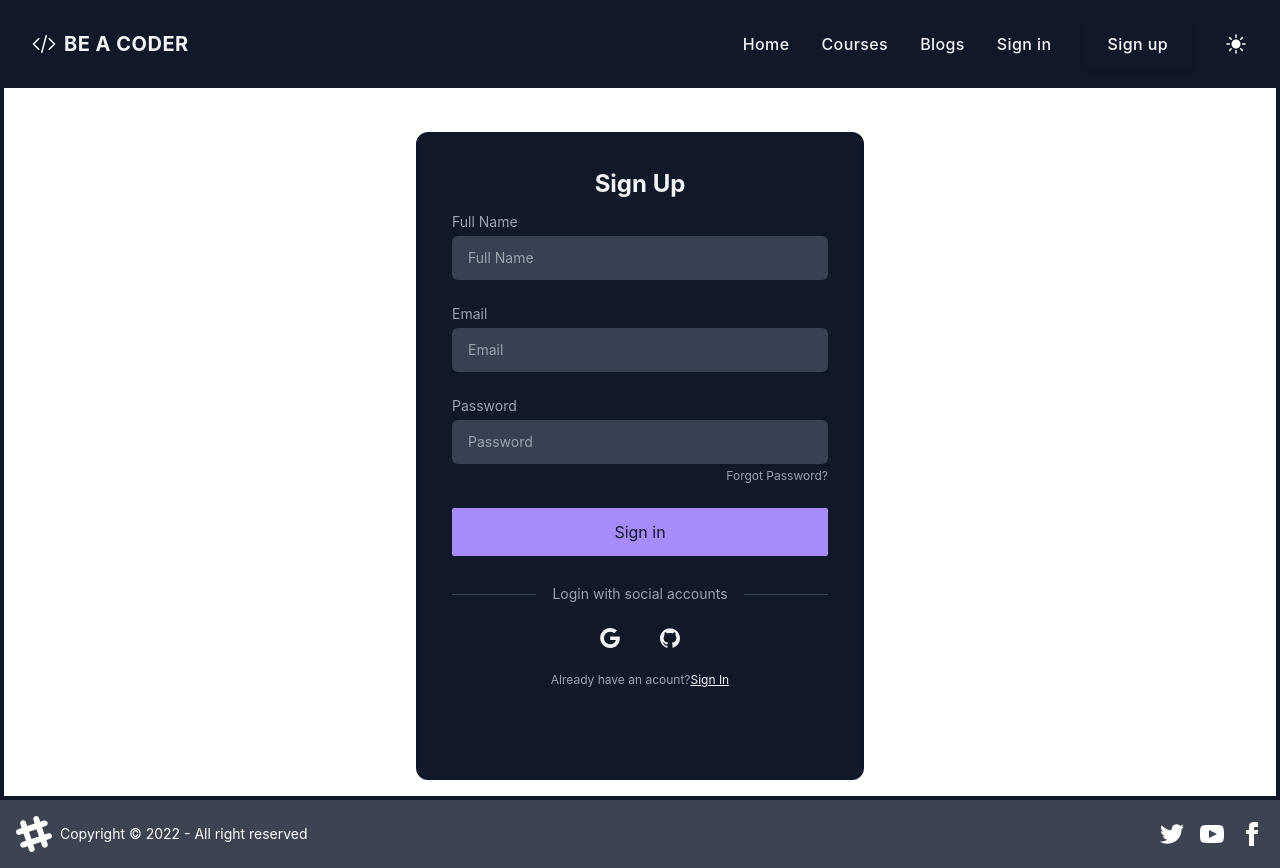
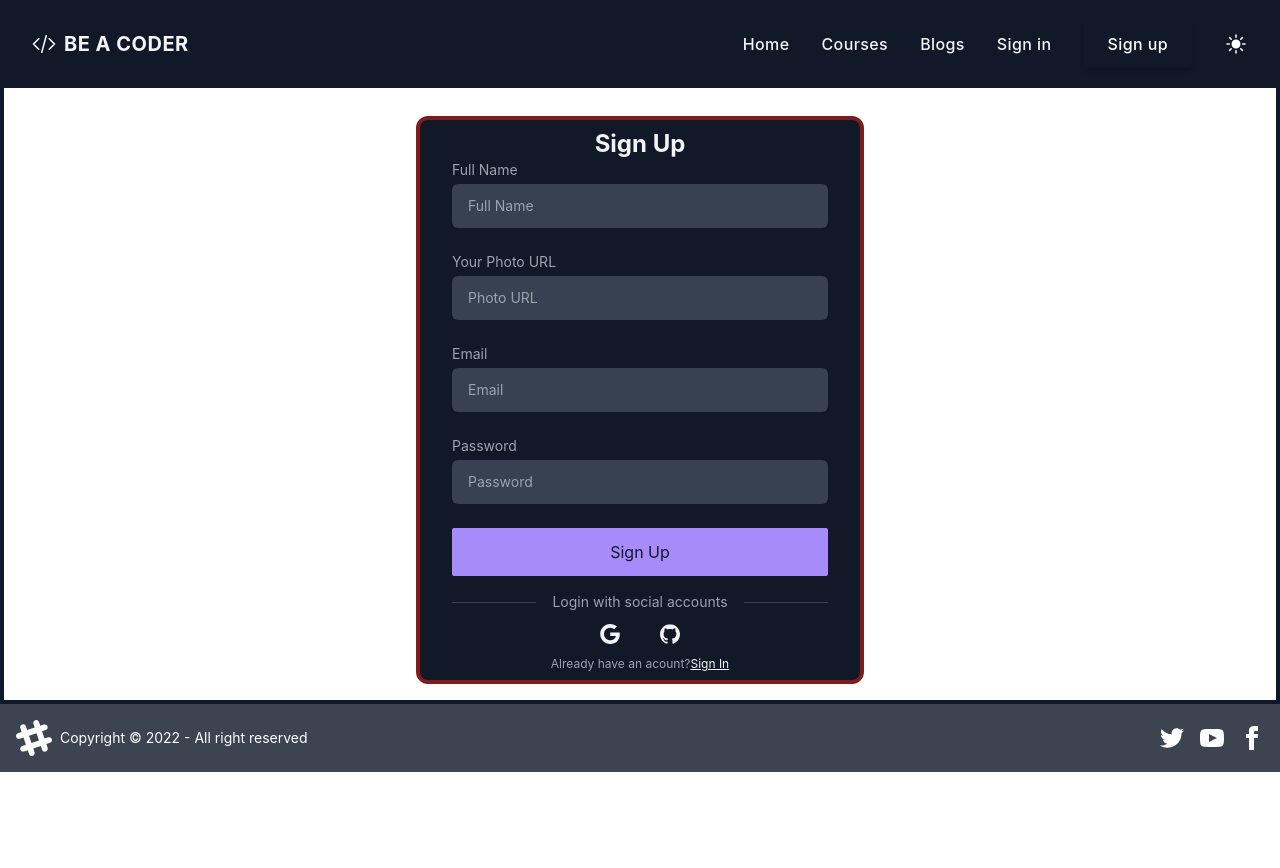
Before and after one commit to KhalidMimMuzahid/be-a-coder-client-side-react-app, a React (Create React App) app: page /signup in a window 1280 px wide. After the commit the page ends 800 px from the top, so only its background shows below. Built offline with nearby package versions, Linux system fonts and the light colour scheme; no server answers.

Commit message:
update user url link and set it to navbar

```diff
--- a/src/component/Header/Header.js
+++ b/src/component/Header/Header.js
@@ -4,10 +4,6 @@ import { Link } from "react-router-dom";
 import { AuthContext } from "../../contexts/UserContex";
 
 const Header = () => {
-  const { setIsLoading, isLoading } = useContext(AuthContext);
-  // useEffect(() => {
-  //   setIsLoading(!isLoading);
-  // }, [isLoading]);
   const { currentUser, logOut, isDark, setIsDark } = useContext(AuthContext);
   console.log(currentUser);
   const [isMenuOpen, setIsMenuOpen] = useState(false);
@@ -124,8 +120,12 @@ const Header = () => {
                     to="/profile"
                     className="inline-flex items-center justify-center h-12 px-6 font-medium tracking-wide text-white transition duration-200 rounded shadow-md bg-deep-purple-accent-400 hover:bg-deep-purple-accent-700 focus:shadow-outline focus:outline-none"
                   >
-                    {currentUser.displayName}
-                    {currentUser.email}
+                    <img
+                      src={currentUser.photoURL}
+                      alt={currentUser.displayName}
+                      title={currentUser.displayName}
+                      className="object-cover object-center w-8 h-8 rounded-full shadow-sm dark:bg-gray-500 dark:border-gray-700"
+                    />
                   </Link>
                 </li>
               </>
--- a/src/component/Home/Home.js
+++ b/src/component/Home/Home.js
@@ -5,8 +5,6 @@ import { Link } from "react-router-dom";
 import { AuthContext } from "../../contexts/UserContex";
 
 const Home = () => {
-  const { isLoading, setIsLoading } = useContext(AuthContext);
-
   return (
     <div className="bg-slate-500 h-screen grid grid-cols-1">
       <div className="px-4 py-16 mx-auto sm:max-w-xl md:max-w-full lg:max-w-screen-xl md:px-24 lg:px-8 lg:py-20 items-center">
--- a/src/component/SignUp/SignUp.js
+++ b/src/component/SignUp/SignUp.js
@@ -17,7 +17,8 @@ const SignUp = () => {
     const email = e.target.email.value;
     const password = e.target.password.value;
     const displayName = e.target.name.value;
-    const userInfo = { displayName };
+    const photoURL = e.target.photo.value;
+    const userInfo = { displayName, photoURL };
     setIsLoading(true);
     signUpWithEmailAndPassword(email, password)
       .then((userCredential) => {
@@ -26,7 +27,9 @@ const SignUp = () => {
         const user = userCredential.user;
         // console.log(user);
         setIsLoading(false);
+
         navigate("/");
+        window.location.reload();
       })
       .catch((error) => {
         const errorMessage = error.message;
@@ -72,8 +75,8 @@ const SignUp = () => {
       });
   };
   return (
-    <div className="h-screen pt-28 border border-slate-900 border-4 flex justify-center">
-      <div className="w-full max-w-md p-8 space-y-3 rounded-xl my-4 bg-gray-900 text-gray-100 border border-slate-900 border-4">
+    <div className="h-full pt-24 border border-slate-900 border-4 flex justify-center border border-black border-4">
+      <div className="h-full w-full max-w-md px-8 py-2 space-y-0 rounded-xl my-4 bg-gray-900 text-gray-100 border border-4 border border-red-900 border-4">
         <h1 className="text-2xl font-bold text-center">Sign Up</h1>
         <form
           onSubmit={handleFormSubmit}
@@ -90,6 +93,19 @@ const SignUp = () => {
               name="name"
               id="name"
               placeholder="Full Name"
+              className="w-full px-4 py-3 rounded-md border-gray-700 bg-gray-700 text-gray-100 focus:border-violet-400"
+              required
+            />
+          </div>
+          <div className="space-y-1 text-sm">
+            <label htmlFor="photo" className="block text-gray-400">
+              Your Photo URL
+            </label>
+            <input
+              type="text"
+              name="photo"
+              id="photo"
+              placeholder="Photo URL"
               className="w-full px-4 py-3 rounded-md border-gray-700 bg-gray-700 text-gray-100 focus:border-violet-400"
               required
             />
@@ -119,12 +135,9 @@ const SignUp = () => {
               className="w-full px-4 py-3 rounded-md border-gray-700 bg-gray-700 text-gray-100 focus:border-violet-400"
               required
             />
-            <div className="flex justify-end text-xs text-gray-400">
-              <button>Forgot Password?</button>
-            </div>
           </div>
           <button className="block w-full p-3 text-center rounded-sm text-gray-900 bg-violet-400">
-            Sign in
+            Sign Up
           </button>
         </form>
         <div className="flex items-center pt-4 space-x-1">
```
